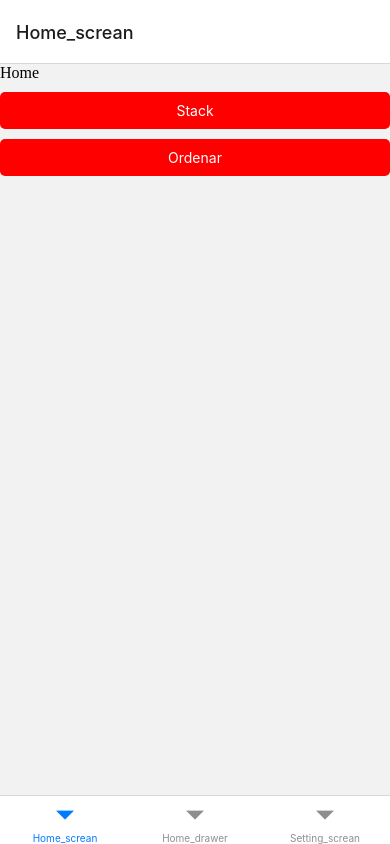
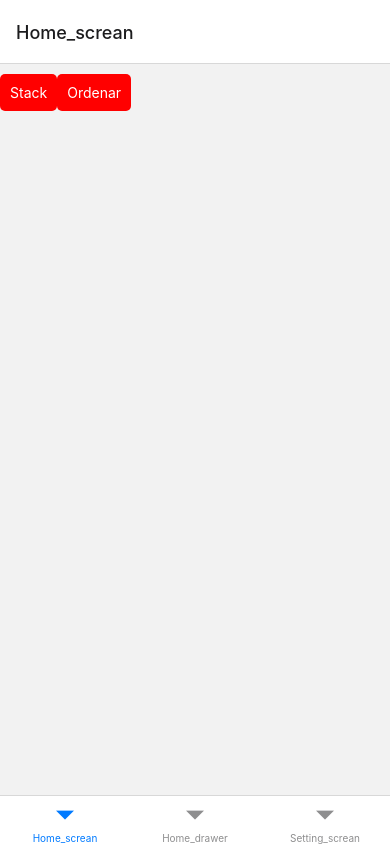
Before and after one commit to Axelbresa/app_movil, a React Native app: screen /Home_screan in a window 390 px wide. Built offline with nearby package versions, Linux system fonts and the light colour scheme.

Commit message:
se cambio el div por Text

```diff
--- a/package.json
+++ b/package.json
@@ -26,7 +26,7 @@
     "react-dom": "18.2.0",
     "react-native": "^0.74.1",
     "react-native-paper": "^5.12.3",
-    "react-native-reanimated": "^3.11.0",
+    "react-native-reanimated": "^3.10.0",
     "react-native-safe-area-context": "^4.10.1",
     "react-native-screens": "^3.31.1",
     "react-native-vector-icons": "^10.0.3",
--- a/screans/Drawer.js
+++ b/screans/Drawer.js
@@ -1,8 +1,10 @@
 import React from 'react'
+import { TouchableOpacity, Text, StyleSheet } from 'react-native';
+
 
 function Boton_Drawer() {
   return (
-    <div>boton Drawer</div>
+    <Text>boton Drawer</Text>
   )
 }
 
--- a/screans/Home_screan.js
+++ b/screans/Home_screan.js
@@ -6,8 +6,8 @@ function HomeScreen() {
   const navigation = useNavigation();
 
   return (
-    <div>
-      <div>Home</div>
+    <Text>
+      {/* <div>Home</div> */}
       <TouchableOpacity
         style={styles.button}
         onPress={() => navigation.navigate('Stack')}
@@ -21,7 +21,7 @@ function HomeScreen() {
       >
         <Text style={styles.buttonText}>Ordenar</Text>
       </TouchableOpacity>
-    </div>
+    </Text>
   );
 }
 
--- a/screans/Setting_screan.js
+++ b/screans/Setting_screan.js
@@ -1,11 +1,13 @@
 import React from 'react'
+import { TouchableOpacity, Text, StyleSheet } from 'react-native';
 import { Api_pokemon } from './Api_pokemon'
+
 
 function Setting_screan() {
   return (
-    <div>
+    <Text>
       <Api_pokemon></Api_pokemon>
-    </div>
+    </Text>
   )
 }
 
--- a/screans/Stack_screan.js
+++ b/screans/Stack_screan.js
@@ -1,8 +1,10 @@
 import React from 'react'
+import { TouchableOpacity, Text, StyleSheet } from 'react-native';
+
 
 function Stack_screan() {
   return (
-    <div>stack_screan</div>
+    <Text>stack_screan</Text>
   )
 }
 
```
Also changed, not shown: 1 other file (tests, documents, lock files or other folders).
